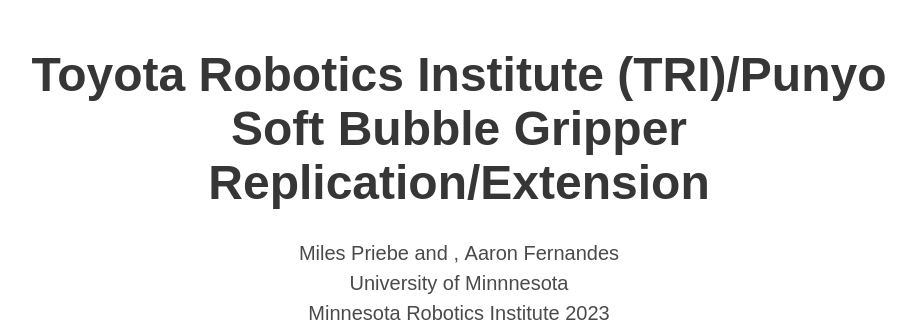
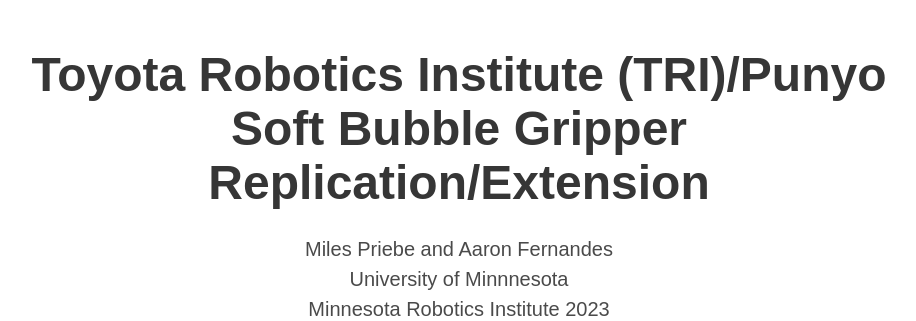
Before and after one commit to milesprieb/umn_rpm_softbubble, a plain HTML site: page index.html in a window 1280 px wide. Shown: the top 321 px of the page, without its empty margins (181-1097 px from the left). Drawn offline with nearby package versions, Linux system fonts and the light colour scheme; some icons are missing; a web font is replaced by a local one.

Commit message:
author fix

```diff
--- a/index.html
+++ b/index.html
@@ -56,10 +56,7 @@
             <div class="is-size-5 publication-authors">
               <!-- Paper authors -->
               <span class="author-block">
-                    Miles Priebe and <sup></sup>,</span>
-                <span class="author-block">
-                    Aaron Fernandes
-                  </span>
+                    Miles Priebe and Aaron Fernandes
                   </div>
 
                   <div class="is-size-5 publication-authors">
```
